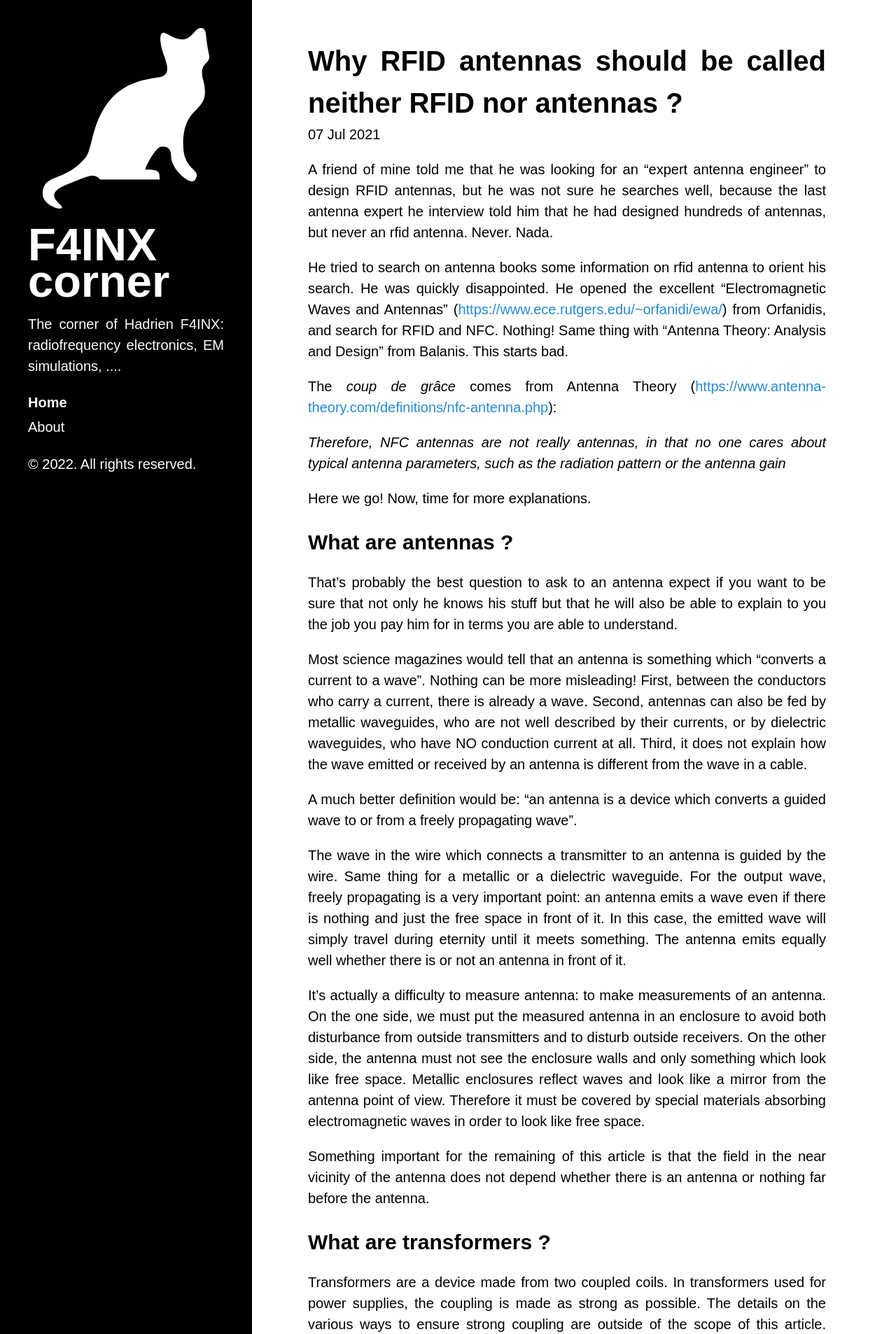
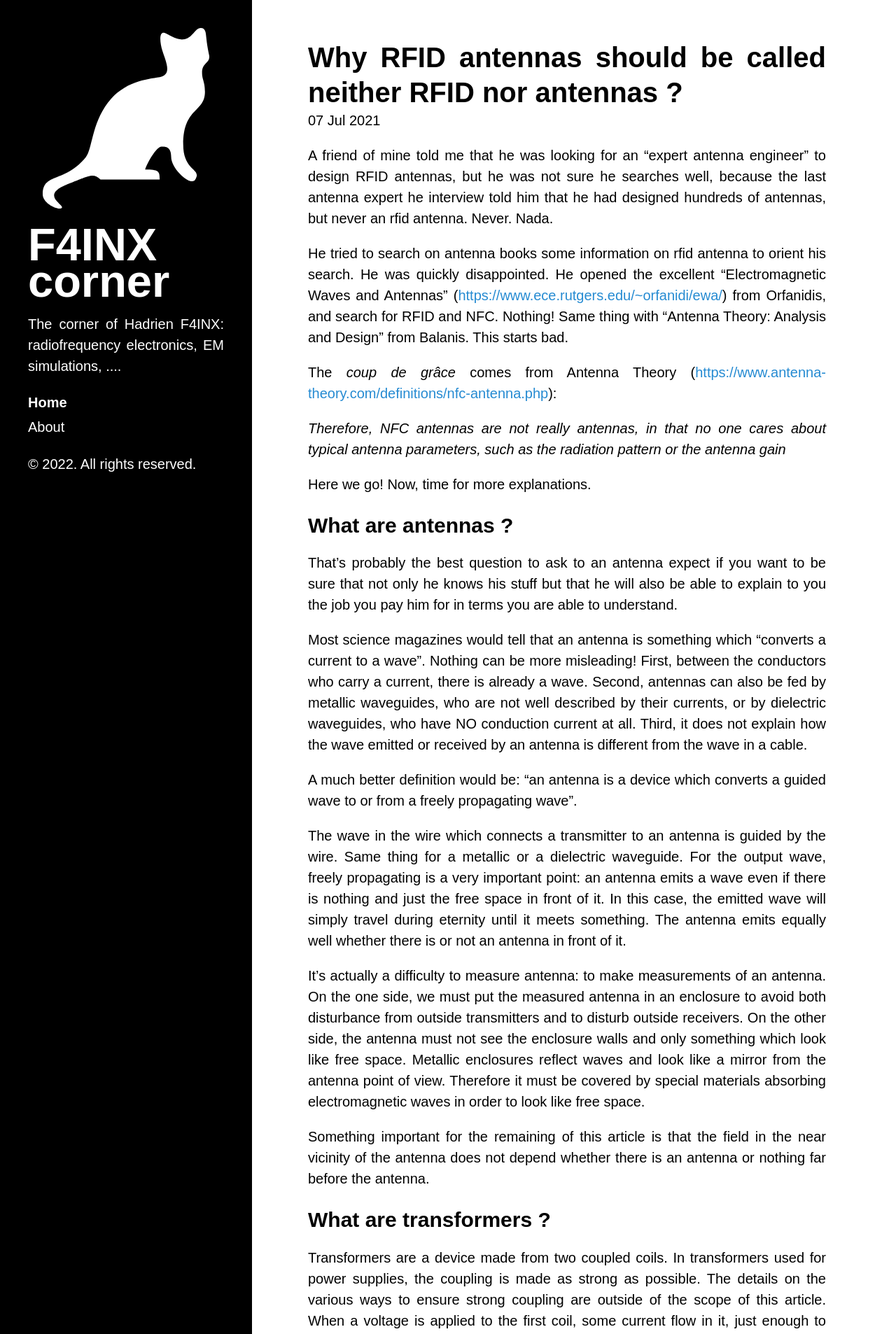
Before and after one commit to thadrien/Zview.github.io, a Jekyll site: the page built from index.html, in a window 1280 px wide. Shown: the top 1906 px of the page at 70% size. Built offline with Jekyll 4.4.1, drawn with Linux system fonts in a browser that asks for light colours; the list of posts is cut into pages by our own code.

Commit message:
Fine-tune h1 line height.

```diff
--- a/public/css/f4inx.css
+++ b/public/css/f4inx.css
@@ -73,7 +73,7 @@
 h1, h2, h3, h4, h5, h6 {
   margin-bottom: .5rem;
   /* font-weight: bold; */
-  /* line-height: 1.25; */
+  line-height: 1.25;
   /* color: #313131; */
   /* text-rendering: optimizeLegibility; */
 }
```
